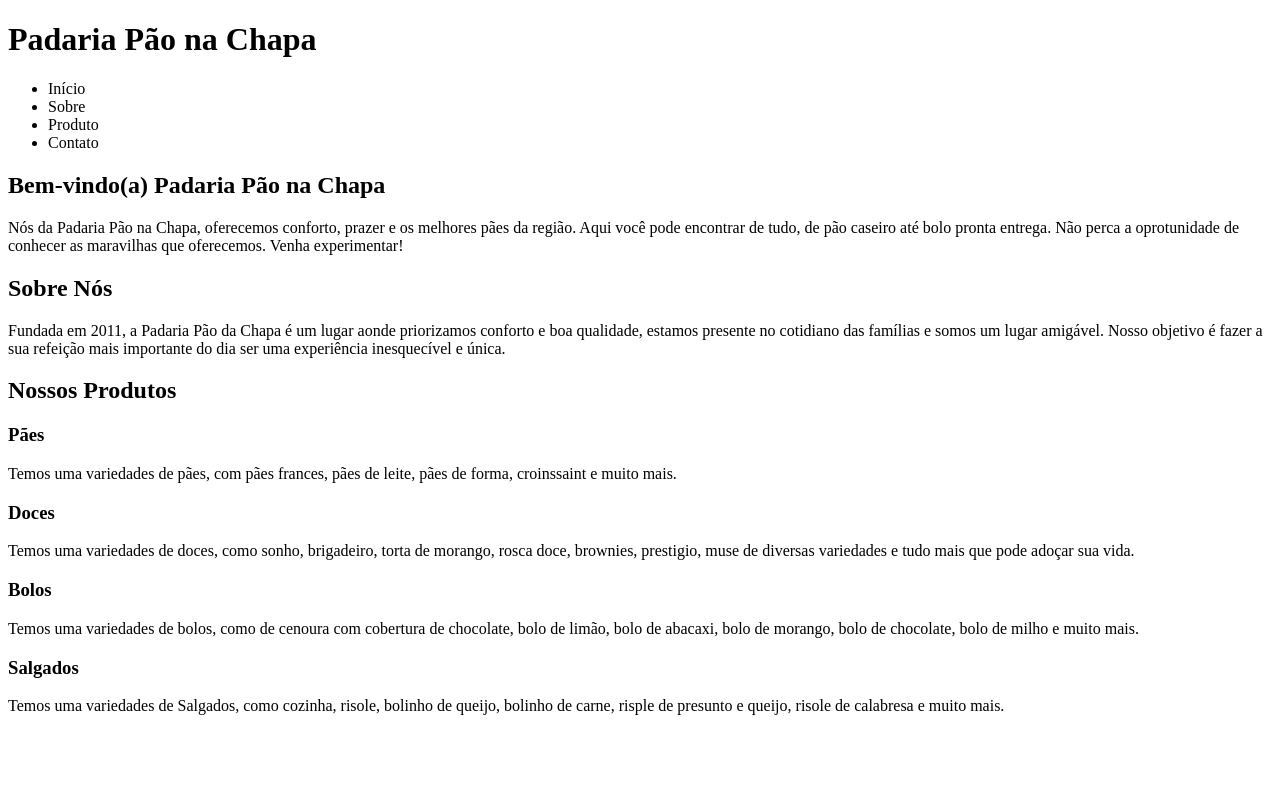
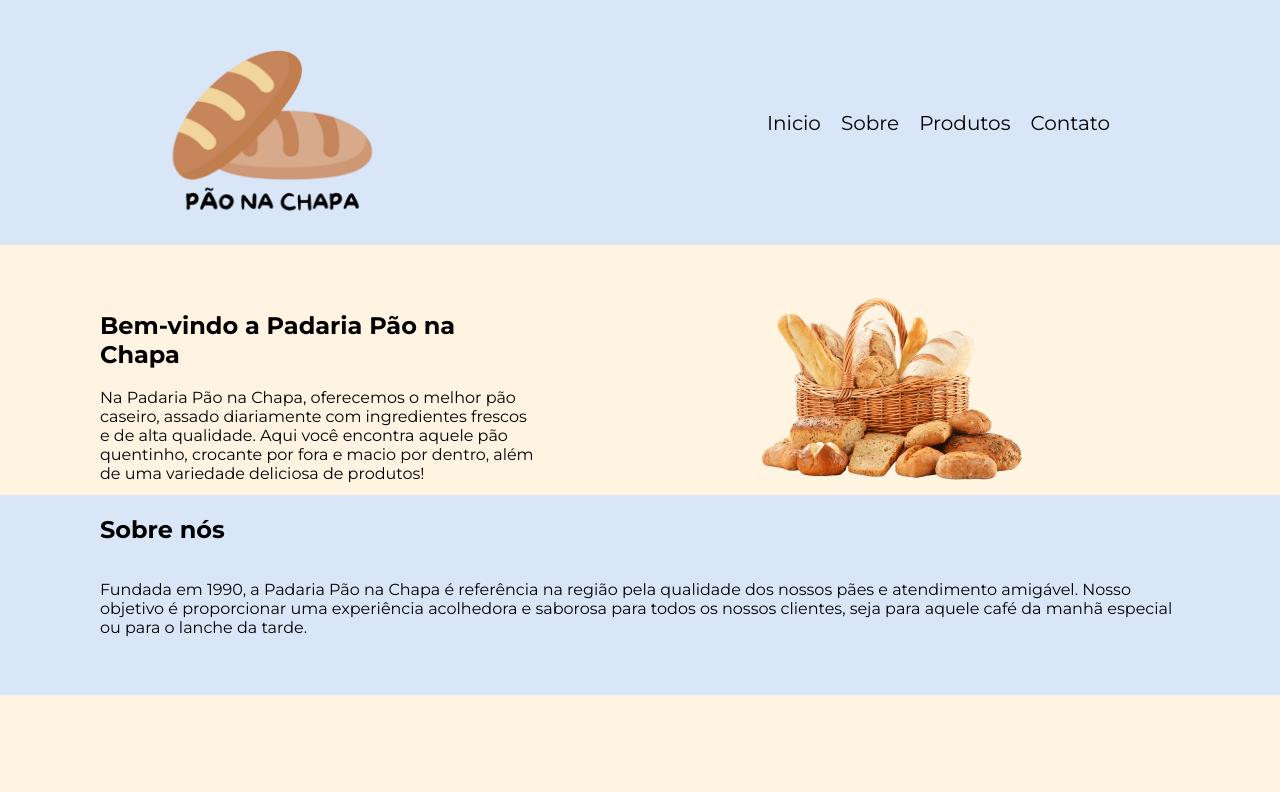
Before and after one commit to Samuelmxc/Padaria, a plain HTML site: page index.html in a window 1280 px wide. Shown: the top 792 px of the page. Drawn offline with Linux system fonts and the light colour scheme.

Commit message:
Add files via upload

```diff
--- a/index.html
+++ b/index.html
@@ -1,80 +1,114 @@
 <!DOCTYPE html>
 <html lang="pt-BR">
+
 <head>
     <meta charset="UTF-8">
     <meta name="viewport" content="width=device-width, initial-scale=1.0">
-    <link rel="stylesheet" href="estilo.css">
     <title>Pão na Chapa</title>
+    <link rel="stylesheet" href="style.css">
+    <link rel="shortcut icon" href="img/logo.png" type="image/png">
+    <link rel="preconnect" href="https://fonts.googleapis.com">
+    <link rel="preconnect" href="https://fonts.gstatic.com" crossorigin>
+    <link href="https://fonts.googleapis.com/css2?family=Montserrat:ital,wght@0,100..900;1,100..900&display=swap" rel="stylesheet">
 </head>
+
 <body>
-    <main>
+
     <header>
-            <h1>Padaria Pão na Chapa</h1>
-
-            <nav>
+        <img class="logo-header" src="img/logo.png" alt="Pão, Pão na Chapa,Logo, Logo Padaria" />
+        <nav class="menu">
             <ul>
                 <li>
-                        <a>Início</a>
+                    <a href="#introducao">Inicio</a>
                 </li>
 
                 <li>
-                        <a>Sobre</a>
+                    <a href="#sobre-nos">Sobre</a>
                 </li>
+
                 <li>
-                        <a>Produto</a>
+                    <a href="#produtos">Produtos</a>
                 </li>
+
                 <li>
-                        <a>Contato</a>
+                    <a href="#contato">Contato</a>
                 </li>
             </ul>
         </nav>
+    </header>
 
-        </header>
-        <section>
-            <h2>Bem-vindo(a) Padaria Pão na Chapa </h2>
-            <p>Nós da Padaria Pão na Chapa, oferecemos conforto, prazer e os melhores pães da região.
-               Aqui você pode encontrar de tudo, de pão caseiro até bolo pronta entrega.
-               Não perca a oprotunidade de conhecer as maravilhas que oferecemos. Venha experimentar!</p>
+    <main>
+        <section id="introducao">
+            <div>
+                <h2>Bem-vindo a Padaria Pão na Chapa</h2>
+
+                <p>Na Padaria Pão na Chapa, oferecemos o melhor pão caseiro,
+                    assado diariamente com ingredientes frescos e de alta
+                    qualidade. Aqui você encontra aquele pão quentinho,
+                    crocante por fora e macio por dentro, além de uma
+                    variedade deliciosa de produtos!
+                </p>
+            </div>
+
+            <div>
+                <img width="300px" src="./img/pao.png" alt="pão, cesta de pães">
+            </div>
+
+
         </section>
-        <section>
-            <h2>Sobre Nós</h2>
-            <p>Fundada em 2011, a Padaria Pão da Chapa é um lugar aonde priorizamos conforto e boa qualidade, estamos
-               presente no cotidiano das famílias e somos um lugar amigável. Nosso objetivo é fazer a sua refeição mais importante do dia
-               ser uma experiência inesquecível e única. </p>
+
+        <section id="sobre-nos">
+            <h2>Sobre nós</h2>
+
+            <p>
+                Fundada em 1990, a Padaria Pão na Chapa é referência
+                na região pela qualidade dos nossos pães e atendimento
+                amigável. Nosso objetivo é proporcionar uma experiência
+                acolhedora e saborosa para todos os nossos clientes, seja
+                para aquele café da manhã especial ou para o lanche da tarde.
+            </p>
         </section>
-        <section>
+
+        <section id="produtos">
             <h2>Nossos Produtos</h2>
-            <div>
-                <div>
+
+            <div class="conteudo-produto">
+                <div class="produto">
                     <h3>Pães</h3>
                     <p>
-                        Temos uma variedades de pães, com pães frances, pães de leite,
-                        pães de forma, croinssaint e muito mais.
+                        Temos uma variedade de pães, como pão francês,
+                        pão de forma, baguetes e muito mais.
                     </p>
                 </div>
-                <div>
-                    <h3>Doces</h3>
+                <div class="produto">
+                    <h3>Bolos</h3>
                     <p>
-                        Temos uma variedades de doces, como sonho, brigadeiro, torta de morango, rosca doce,
-                        brownies, prestigio, muse de diversas variedades e tudo mais que pode adoçar sua vida.
+                        Oferecemos bolos fresquinhos, tortas e uma seleção
+                        de doces como sonhos,brigadeiros e brownies.
                     </p>
                 </div>
-                <div>
-                    <h3>Bolos</h3>
-                    <p>
-                        Temos uma variedades de bolos, como de cenoura com cobertura de chocolate, bolo de limão,
-                        bolo de abacaxi, bolo de morango, bolo de chocolate, bolo de milho e muito mais.
-                    </p>
-                </div>
-                <div>
+                <div class="produto">
                     <h3>Salgados</h3>
                     <p>
-                        Temos uma variedades de Salgados, como cozinha, risole, bolinho de queijo, bolinho de carne,
-                        risple de presunto e queijo, risole de calabresa e muito mais.
+                        Seja para um lanche rápido ou uma festa, nossos Salgados
+                        são fritos na hora, com opções como coxinha, risoles, esfihas
+                        e muito mais
                     </p>
                 </div>
             </div>
         </section>
     </main>
+
+    <footer>
+        <section id="contato">
+            <h2>Contato</h2>
+            <p>Email: contato@paonachapa.com</p>
+            <p>Telefone: (11) 1234-5678</p>
+            <p>Endereço: Rua do Pão, 123 - Centro - São Paulo</p>
+        </section>
+        <p class="direitos-autorais">&copy; 2024 - Padaria Pão na Chapa -  Todos Direitos Reservados</p>
+    </footer>
+
 </body>
+
 </html>
--- /dev/null
+++ b/style.css
@@ -0,0 +1,100 @@
+html{
+    scroll-behavior: smooth;
+    font-family: "Montserrat", sans-serif;
+}
+
+body {
+    margin: 0;
+    background-color: rgb(255, 243, 226);
+}
+
+header {
+    display: flex;
+    padding-left: 150px;
+    padding-right: 150px;
+    align-items: center;
+    justify-content: space-between;
+    background-color: rgb(217, 230, 248);
+}
+
+footer{
+    background-color: rgb(217, 230, 248);
+    color: rgb(0, 0, 0);
+    margin: 0;
+    text-align: center;
+    padding-top: 25px;
+}
+
+.logo-header{
+    width: 25%;
+}
+
+.menu ul{
+    display: flex;
+    list-style-type: none;
+}
+
+.menu li a{
+    color : black;
+    text-decoration: none;
+    margin-right: 20px;
+    font-size: 20px;
+}
+
+
+#introducao{
+    display: flex; /* posição */
+    height: 250px;
+    align-items: center;
+}
+
+#introducao div{
+    width: 50%;
+    padding-right: 100px;
+    padding-left: 100px;
+    margin-top: 50px;
+}
+
+#sobre-nos{
+    padding-left: 100px;
+    padding-right: 100px;
+    background-color: #ffc4a1;
+    height: 200px;
+    display: flex;
+    flex-direction: column;
+    background-color: rgb(217, 230, 248);
+}
+
+#produtos{
+    padding-left: 100px;
+    padding-right:100px ;
+}
+
+#produtos h2{
+    margin-top: 100px;
+    margin-bottom: 100px;
+    text-align: center;
+    font-size: 40px;
+}
+
+.conteudo-produto{
+    display: flex;
+    justify-content: space-between;
+    margin-bottom: 150px;
+}
+
+.produto{
+    width: 200px;
+    text-align: center;
+}
+.produto h3{
+    font-size: 30px;
+}
+.produto p{
+    font-size: 25px;
+}
+
+.direitos-autorais{
+    padding-top: 25px;
+    padding-bottom: 25px;
+}
```
Also changed, not shown: img/logo.png (added), img/pao.png (added), 1 other file. Lines whose indentation alone changed are shown as unchanged.
